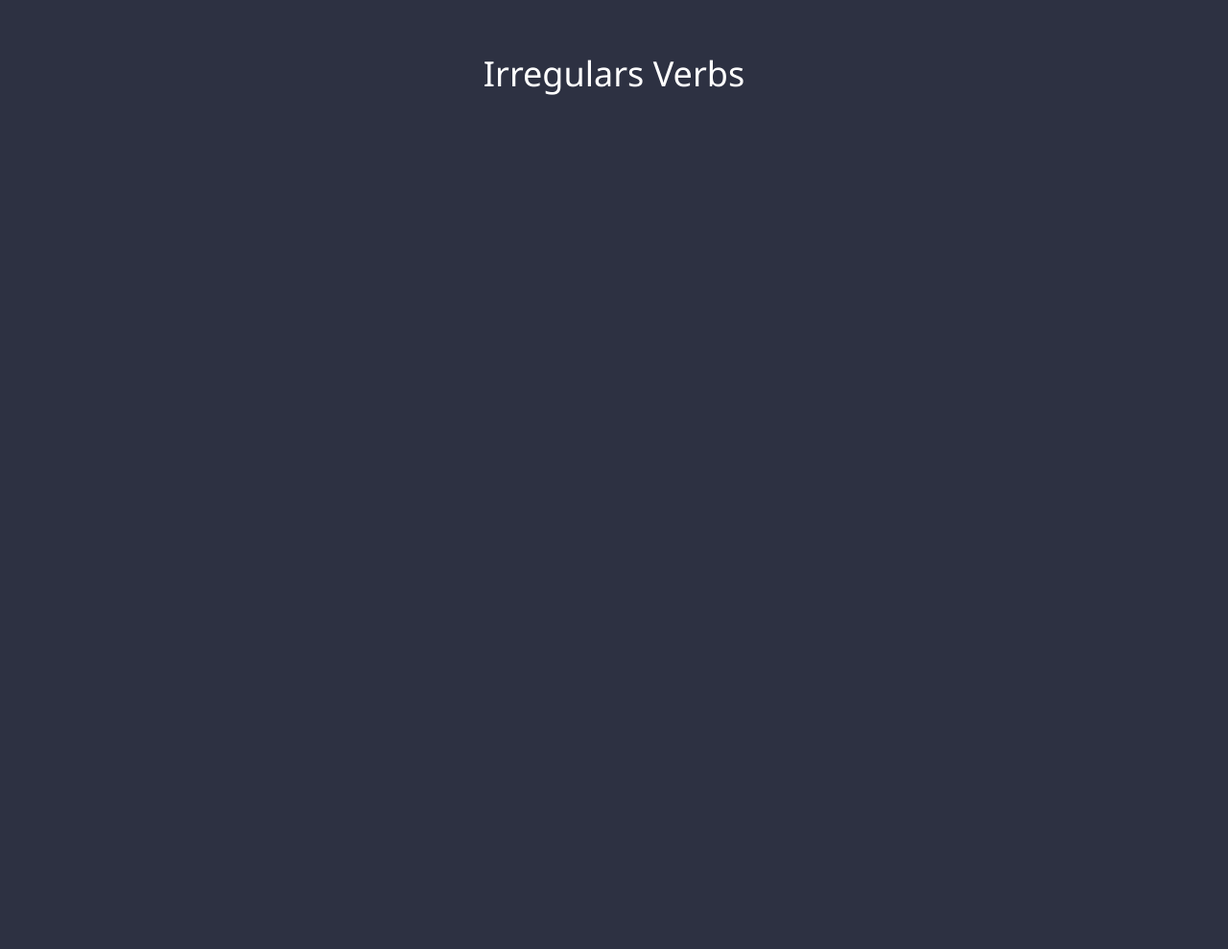
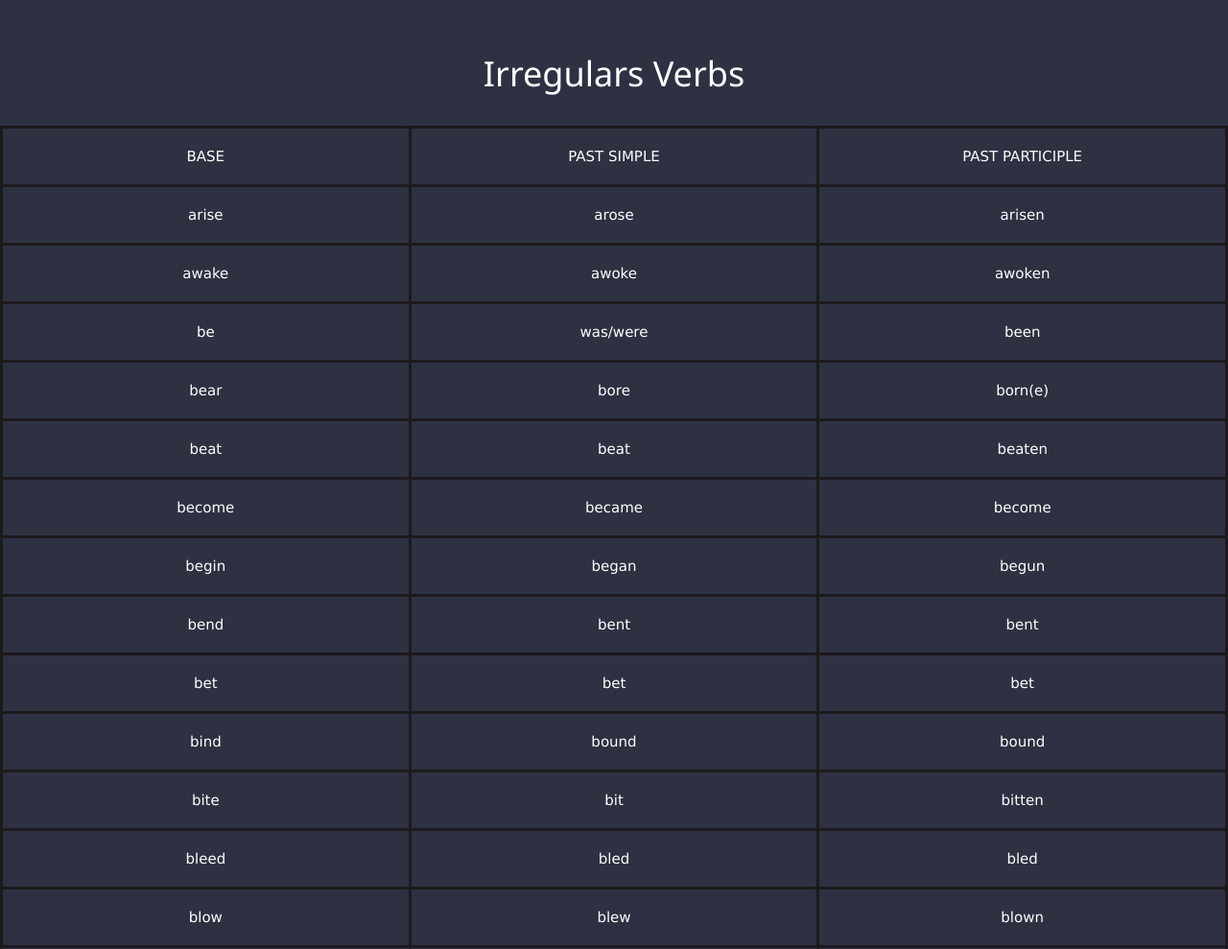
Before and after one commit to antoinequarroz/actif_passif, a plain HTML site: page IrregularVerbs.html in a window 1280 px wide. Shown: the top 989 px of the page at 96% size. Before the commit the page ends 800 px from the top, so only its background shows below. Drawn offline with nearby package versions, Linux system fonts and the light colour scheme; no server answers.

Commit message:
Add files via upload

```diff
--- a/IrregularVerbs.html
+++ b/IrregularVerbs.html
@@ -17,7 +17,7 @@
         <script>
 
         const table = document.getElementById('englishIrregularVerbs');
-        const url = '../Anglais/list.json';
+        const url = '../list.json';
 
         function createNode(element) {
             return document.createElement(element); // Create the type of element you pass in the parameters
```
